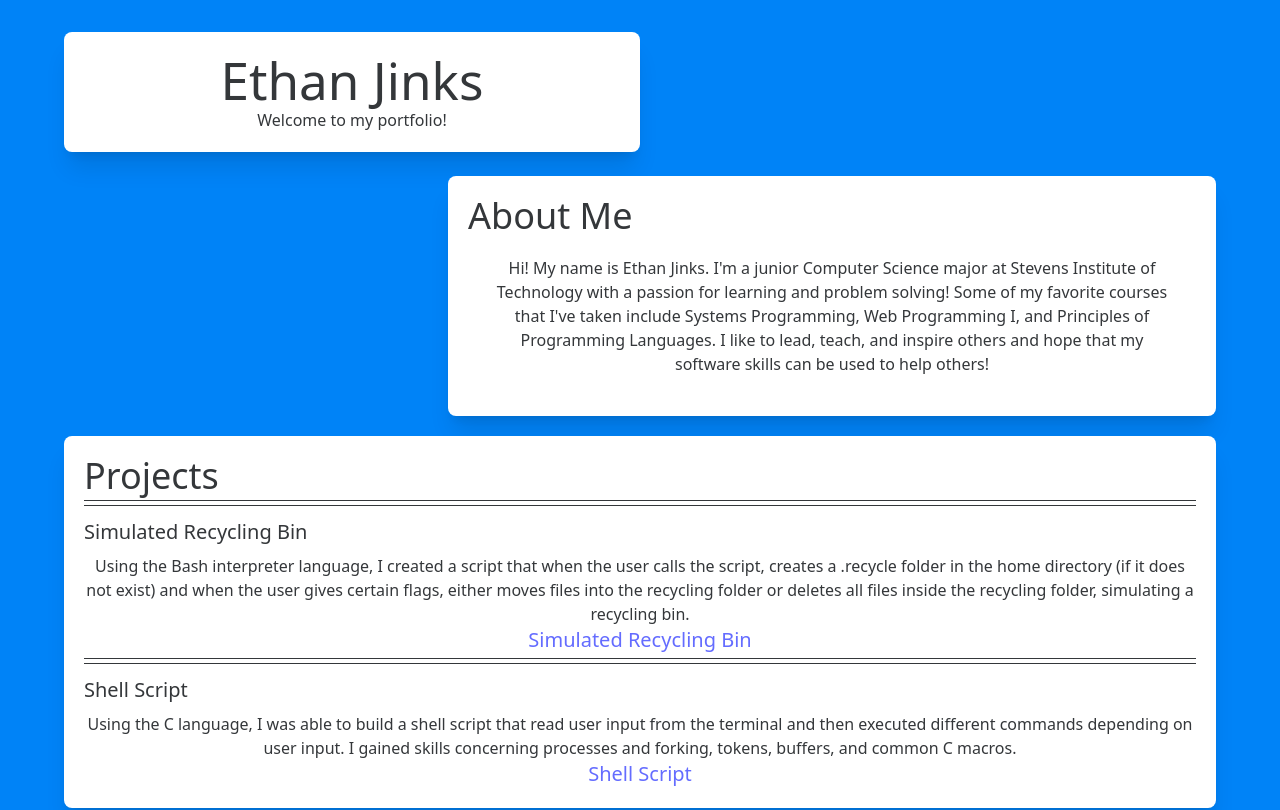
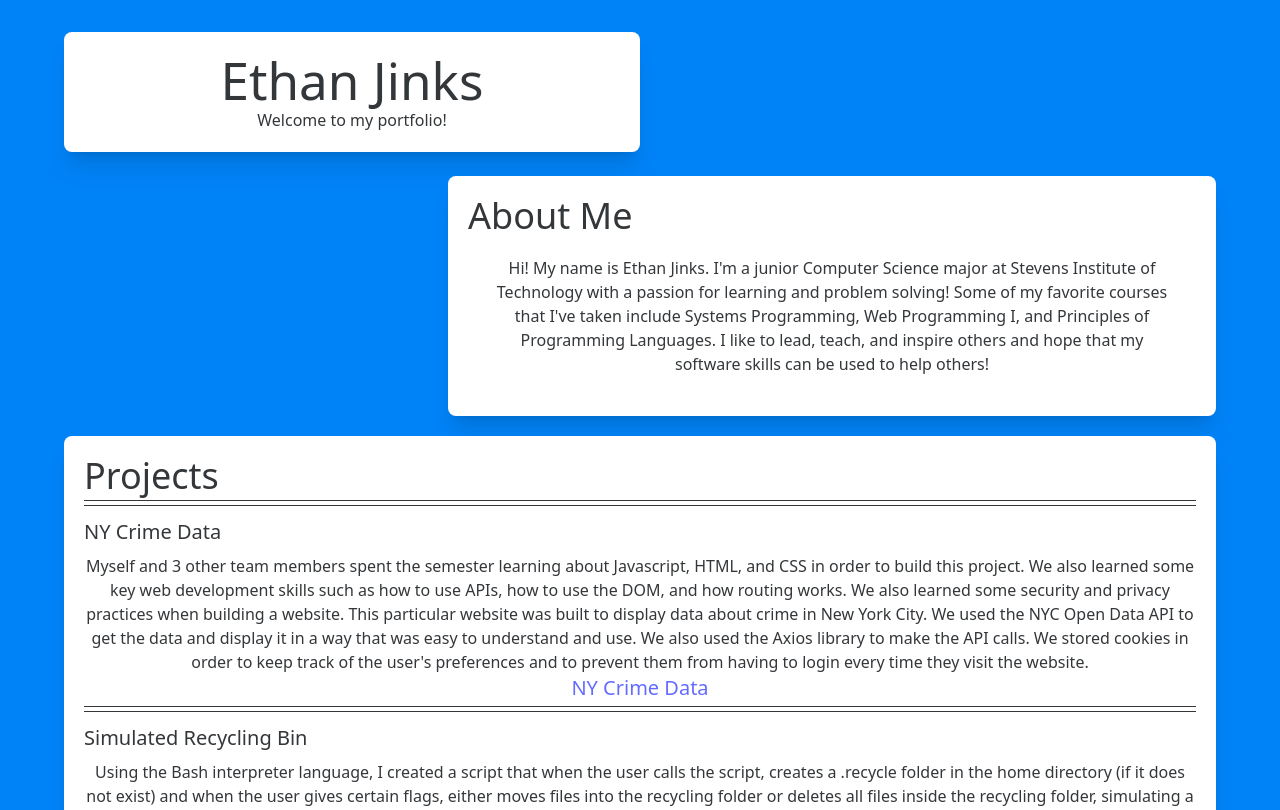
Before and after one commit to Ejinks2/MyPortfolio, a React (Vite) app: page / in a window 1280 px wide. Shown: the top 810 px of the page. Built offline with nearby package versions, Linux system fonts and the light colour scheme.

Commit message:
Updating the styling on css files.

```diff
--- a/package.json
+++ b/package.json
@@ -12,7 +12,7 @@
     "deploy": "gh-pages -d dist"
   },
   "dependencies": {
-    "react": "^19.0.0",
+    "react": "^19.1.0",
     "react-dom": "^19.0.0"
   },
   "devDependencies": {
--- a/src/App.tsx
+++ b/src/App.tsx
@@ -1,4 +1,4 @@
-import './App.css'
+import './styles/App.css';
 
 function App() {
 
@@ -28,6 +28,23 @@ function App() {
                 <div className="w-full h-px bg-[#34373A] mt-1" ></div>
 
                 <ul>
+                    <li>
+                        <h3 className="text-xl text-left pt-3">NY Crime Data</h3>
+                        <h4 className='mt-2'>
+                            Myself and 3 other team members spent the semester learning about Javascript, HTML, and CSS
+                            in order to build this project. We also learned some key web development skills such as
+                            how to use APIs, how to use the DOM, and how routing works. We also learned some security and
+                            privacy practices when building a website. This particular website was built to display data about crime in New York City.
+                            We used the NYC Open Data API to get the data and display it in a way that was easy to understand and use.
+                            We also used the Axios library to make the API calls.
+                            We stored cookies in order to keep track of the user's preferences and to prevent them from having to login every time they visit the website.
+                        </h4>
+                        <a href="https://github.com/Ejinks2/CS546_Group36" target="_blank" rel="noreferrer" className="text-xl">NY Crime Data</a>
+                    </li>
+                    <li>
+                        <div className="w-full h-px bg-[#34373A] mt-1" ></div>
+                        <div className="w-full h-px bg-[#34373A] mt-1" ></div>
+                    </li>
                     <li>
                         <h3 className="text-xl text-left pt-3">Simulated Recycling Bin</h3>
                         <h4 className='mt-2'>
```
Also changed, not shown: src/styles/App.css (renamed from src/App.css), 1 other file (tests, documents, lock files or other folders). Lines whose indentation alone changed are shown as unchanged.
